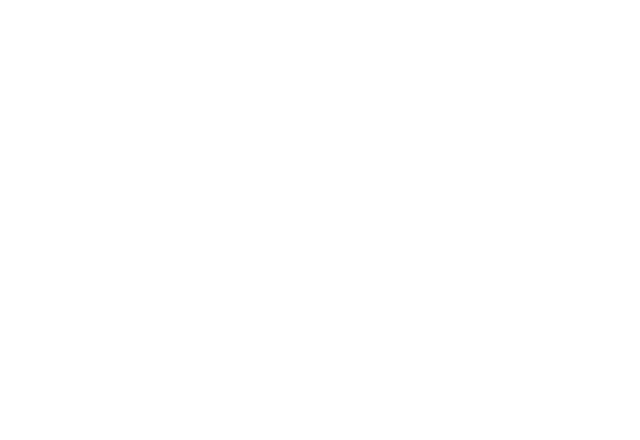
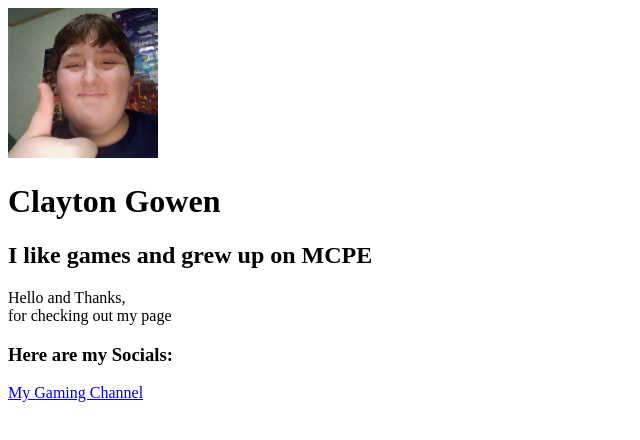
Before and after one commit to TheClaytonDab1412/TheClaytonDab1412, a plain HTML site: page index.html in a window 1280 px wide. Shown: the whole page, without its empty margins (0-640 px from the left). Drawn offline with Linux system fonts and the light colour scheme.

Commit message:
Update index.html

```diff
--- a/index.html
+++ b/index.html
@@ -1,5 +1,14 @@
+<!DOCTYPE html>
 <html>
   <body>
-
+    <img src="profile_pic.jpg" width="150" height="150" />
+    <h1>Clayton Gowen</h1>
+    <h2>I like games and grew up on MCPE</h2>
+    <p>
+      Hello and Thanks, <br>
+      for checking out my page
+    </p>
+    <h3>Here are my Socials:</h3>
+      <a href="https://www.youtube.com/@Cat-tasticGaming-hf7nl">My Gaming Channel</a>
   </body>
 </html>
```
